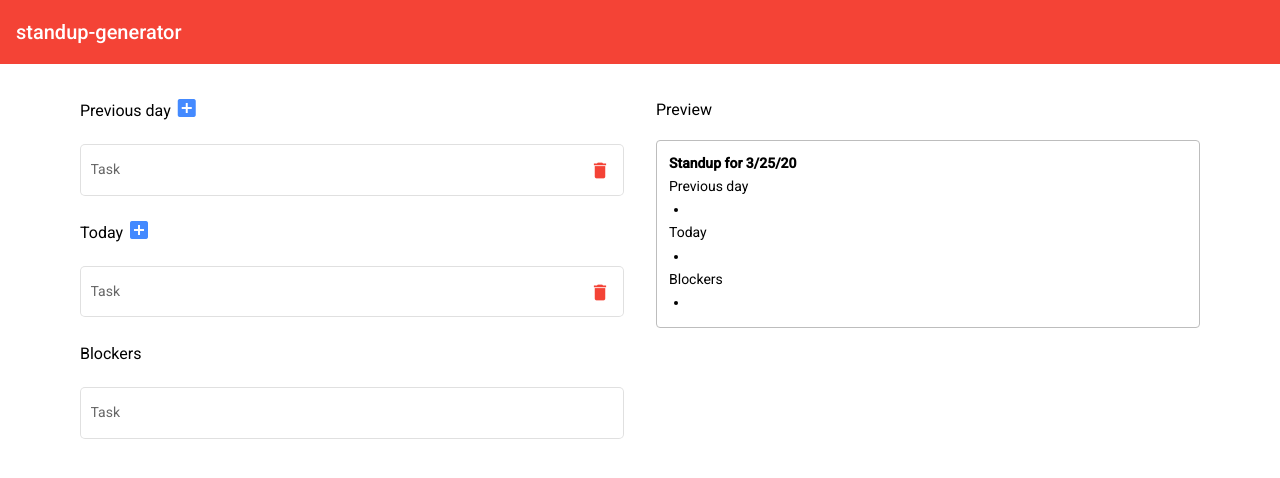
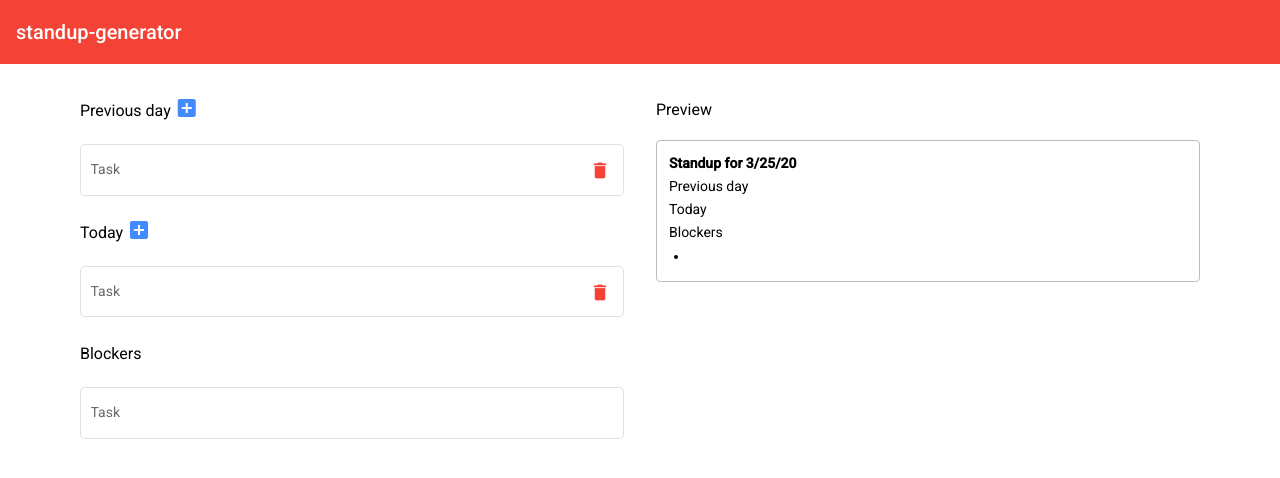
Before and after one commit to dickwyn/standup-form, an Angular app: page / in a window 1280 px wide. Shown: the top 478 px of the page. Built offline with nearby package versions, Linux system fonts and the light colour scheme.

Commit message:
(feat) Hide empty fields on preview

```diff
--- a/src/app/preview/preview.component.html
+++ b/src/app/preview/preview.component.html
@@ -8,15 +8,15 @@
     <p class="title">Standup for {{ date }}</p>
     <p>Previous day</p>
     <ul>
-      <li *ngFor="let checklistItem of previousChecklist.value">
-        {{ checklistItem }}
-      </li>
+      <ng-container *ngFor="let checklistItem of previousChecklist.value">
+        <li *ngIf="checklistItem">{{ checklistItem }}</li>
+      </ng-container>
     </ul>
     <p>Today</p>
     <ul>
-      <li *ngFor="let checklistItem of currentChecklist.value">
-        {{ checklistItem }}
-      </li>
+      <ng-container *ngFor="let checklistItem of currentChecklist.value">
+        <li *ngIf="checklistItem">{{ checklistItem }}</li>
+      </ng-container>
     </ul>
     <p>Blockers</p>
     <ul>
```
